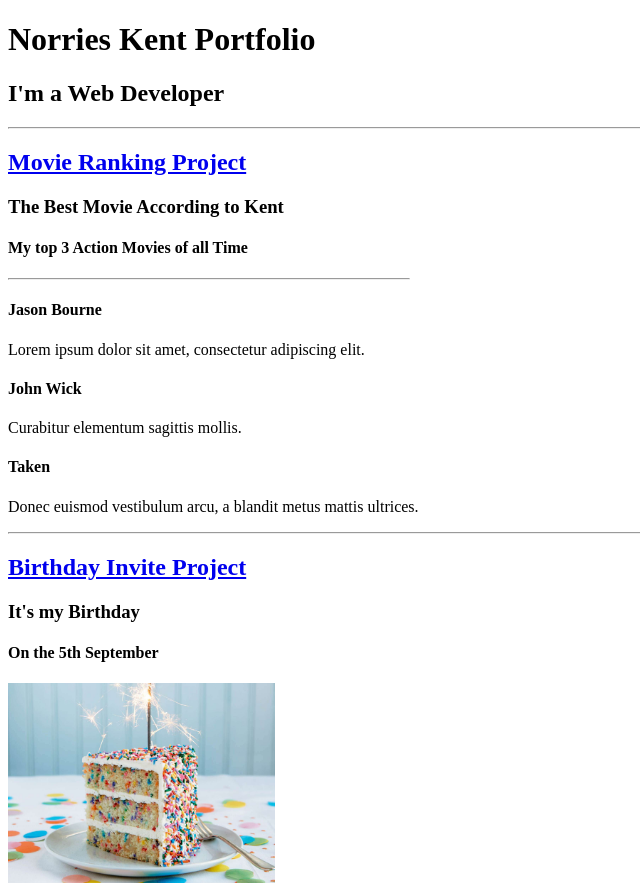
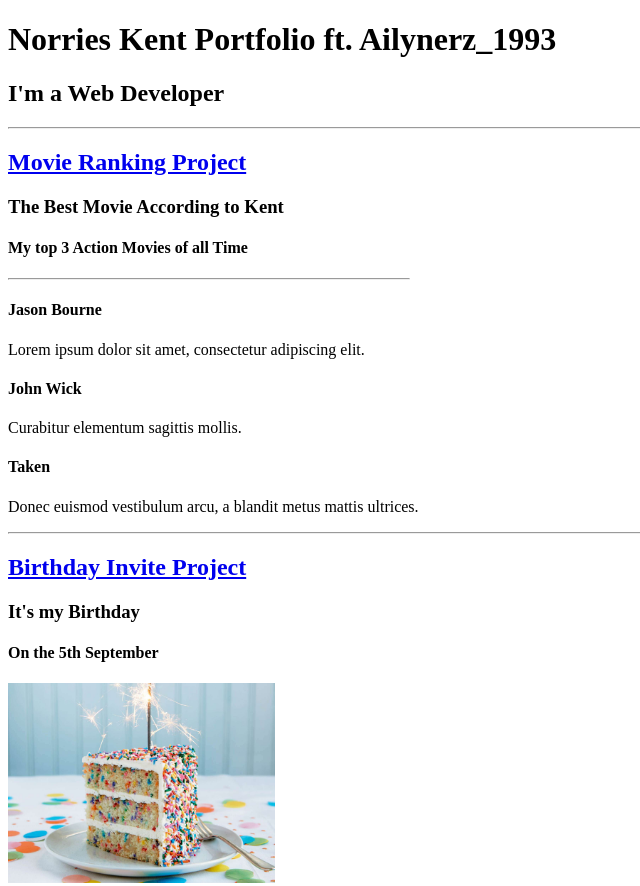
Before and after one commit to kent182/html-portfolio, a plain HTML site: page index.html in a window 1280 px wide. Shown: the top 886 px of the page, without its empty margins (0-640 px from the left). Drawn offline with Linux system fonts and the light colour scheme.

Commit message:
Update index.html

```diff
--- a/index.html
+++ b/index.html
@@ -5,7 +5,7 @@
     <title>Kent Portfolio</title>
 </head>
 <body>
-    <h1>Norries Kent Portfolio</h1>
+    <h1>Norries Kent Portfolio ft. Ailynerz_1993</h1>
     <h2>I'm a Web Developer</h2>
     <hr />
 
```
